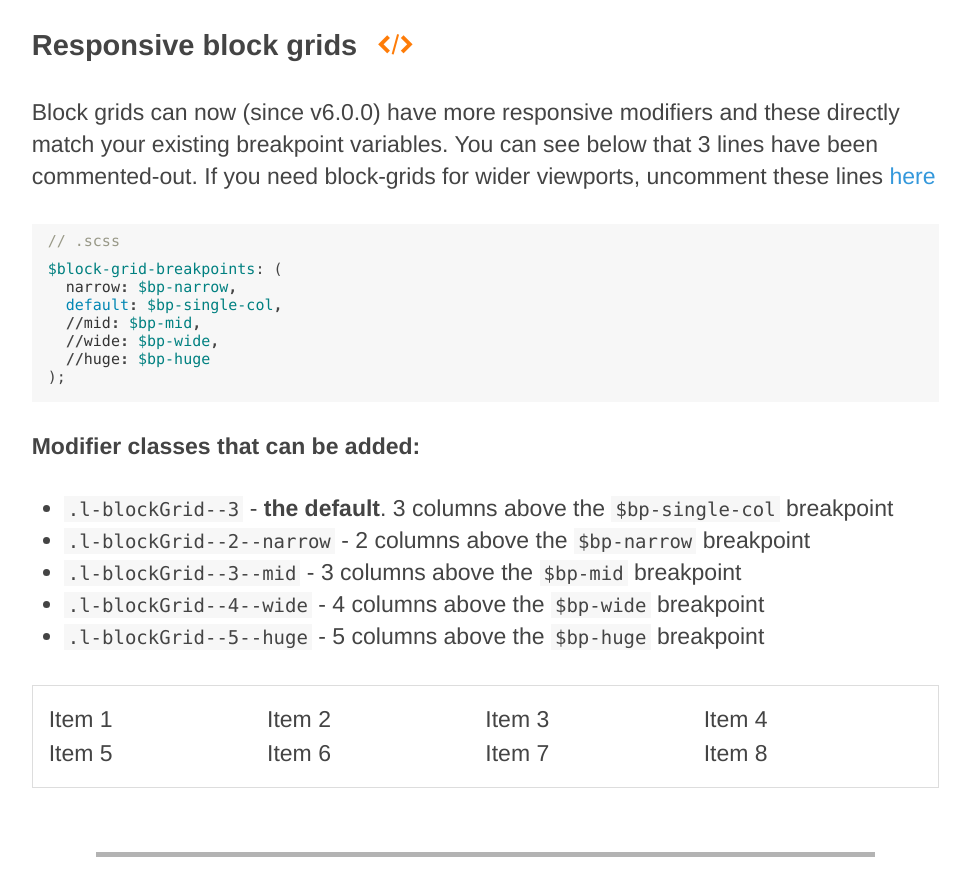
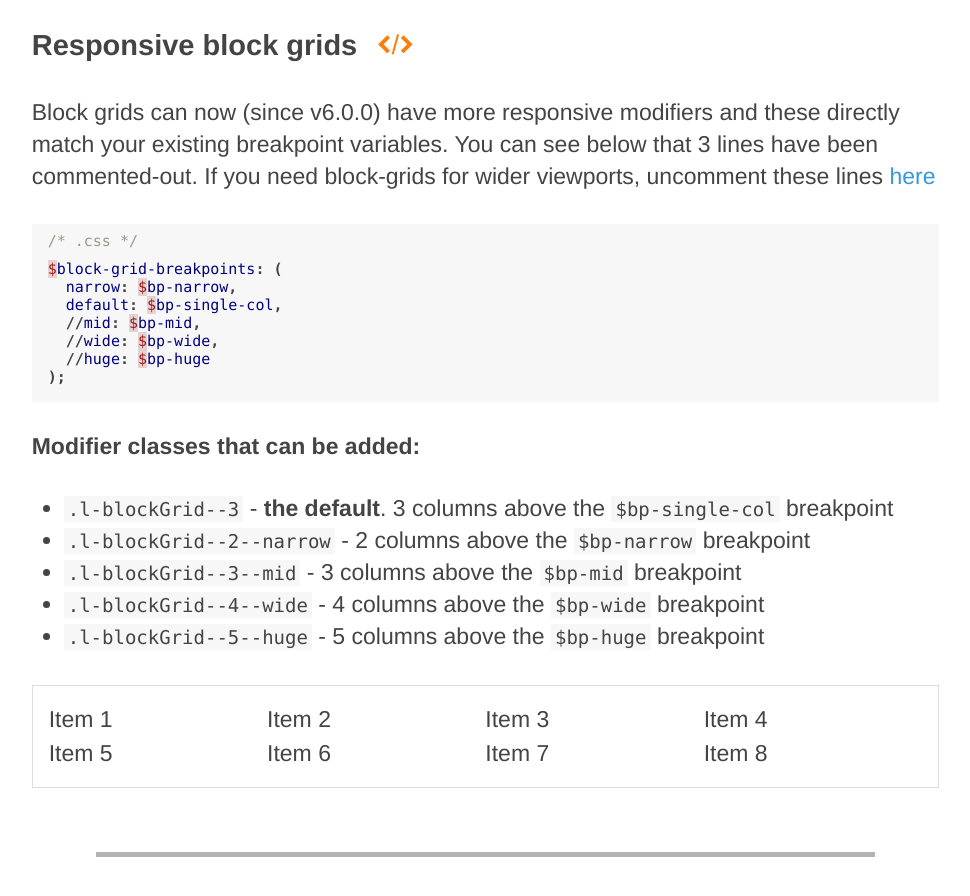
Before and after one commit to TryKickoff/trykickoff.github.io, a Jekyll site: the page built from demos/components.md, in a window 1280 px wide and 900 px high, scrolled down 3609 px. Shown: the top 896 px of the window, without its empty margins (309-1279 px from the left). Built offline with Jekyll 4.4.1, drawn with Linux system fonts in a browser that asks for light colours; Markdown is read by kramdown in place of the engine named in the settings; comment, search, counter and statistics services are not loaded.

Commit message:
update the components demo page

```diff
--- a/demos/components.md
+++ b/demos/components.md
@@ -200,7 +200,7 @@ Add the `.l-blockGrid` class to any element, then add the `.l-blockGrid--#` clas
 <h3 class="demoHeading">Responsive block grids</h3>
 Block grids can now (since v6.0.0) have more responsive modifiers and these directly match your existing breakpoint variables. You can see below that 3 lines have been commented-out. If you need block-grids for wider viewports, uncomment these lines [here](https://github.com/trykickoff/kickoff/blob/master/assets/src/scss/components/_block-grids.scss#L22-L28)
 
-{% highlight scss%}
+{% highlight css%}
 $block-grid-breakpoints: (
 	narrow: $bp-narrow,
 	default: $bp-single-col,
@@ -210,7 +210,7 @@ $block-grid-breakpoints: (
 );
 {% endhighlight %}
 
-<h4>Modifier classes that can be added:</h4>
+#### Modifier classes that can be added:
 * `.l-blockGrid--3` - **the default**. 3 columns above the `$bp-single-col` breakpoint
 * `.l-blockGrid--2--narrow` - 2 columns above the `$bp-narrow` breakpoint
 * `.l-blockGrid--3--mid` - 3 columns above the `$bp-mid` breakpoint
```
